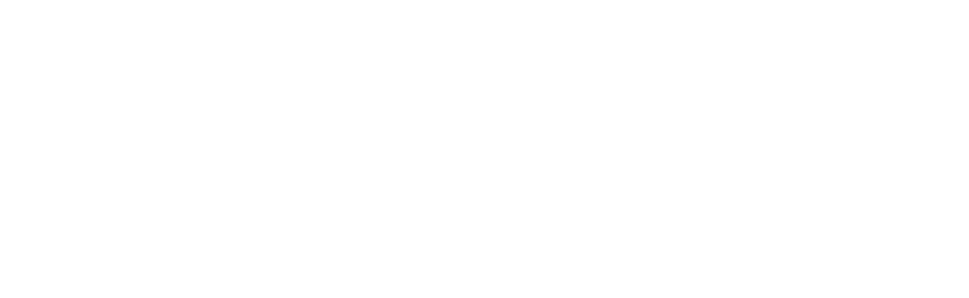
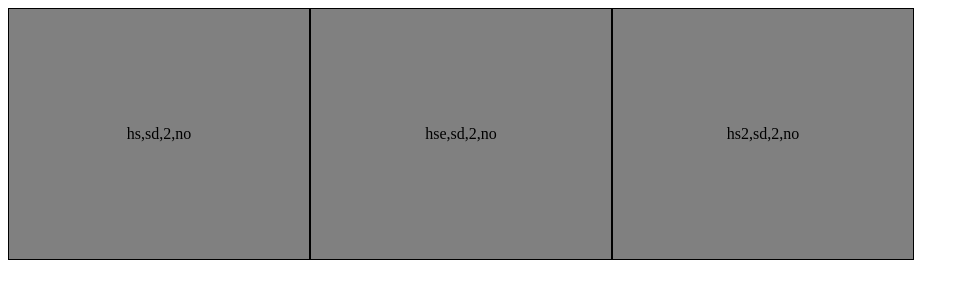
Before and after one commit to ranjanaditya452/library_top, a plain HTML site: page index.html in a window 1280 px wide. Shown: the whole page, without its empty margins (0-969 px from the left). Drawn offline with Linux system fonts and the light colour scheme.

Commit message:
Display logic for each book in cards done

```diff
--- a/index.html
+++ b/index.html
@@ -7,7 +7,9 @@
     <link rel="stylesheet" href="style.css">
 </head>
 <body>
+    <div class="cardArea">
 
+    </div>
     <script src="lib.js"></script>
 </body>
 </html>
--- a/lib.js
+++ b/lib.js
@@ -1,7 +1,6 @@
 const myLibrary = [];
-let a=0;
 
-function Book(title,author,pages,readstat){
+function Book(id,title,author,pages,readstat){
 if (!new.target) {
     throw Error("You must use the 'new' operator to call the constructor");
   }
@@ -17,6 +16,28 @@ if (!new.target) {
 
 
 function addBooks(title,author,pages,readstat)
+{ let id= crypto.randomUUID();
+  const newBook = new Book(id,title,author,pages,readstat);
+  myLibrary.push(newBook);
+}
+
+addBooks("hs","sd",2,"no");
+addBooks("hse","sd",2,"no");
+addBooks("hs2","sd",2,"no");
+
+let cardarea = document.querySelector(".cardArea");
+for(let i=0;i<myLibrary.length;i++)
 {
+    const card = document.createElement("div");
+    card.classList.add("card");
+    card.textContent=myLibrary[i].info();
+    cardarea.append(card);
+}
 
+
+function loopBook(){
+  for (let book of myLibrary){
+    console.log(book);
+  }
 }
+loopBook();
--- a/style.css
+++ b/style.css
@@ -0,0 +1,13 @@
+.card{
+    background-color: gray;
+    width: 300px;
+    height: 250px;
+    display: flex;
+    align-items: center;
+    justify-content: center;
+    border: 1px solid black;
+}
+
+.cardArea{
+    display: flex;
+}
```
